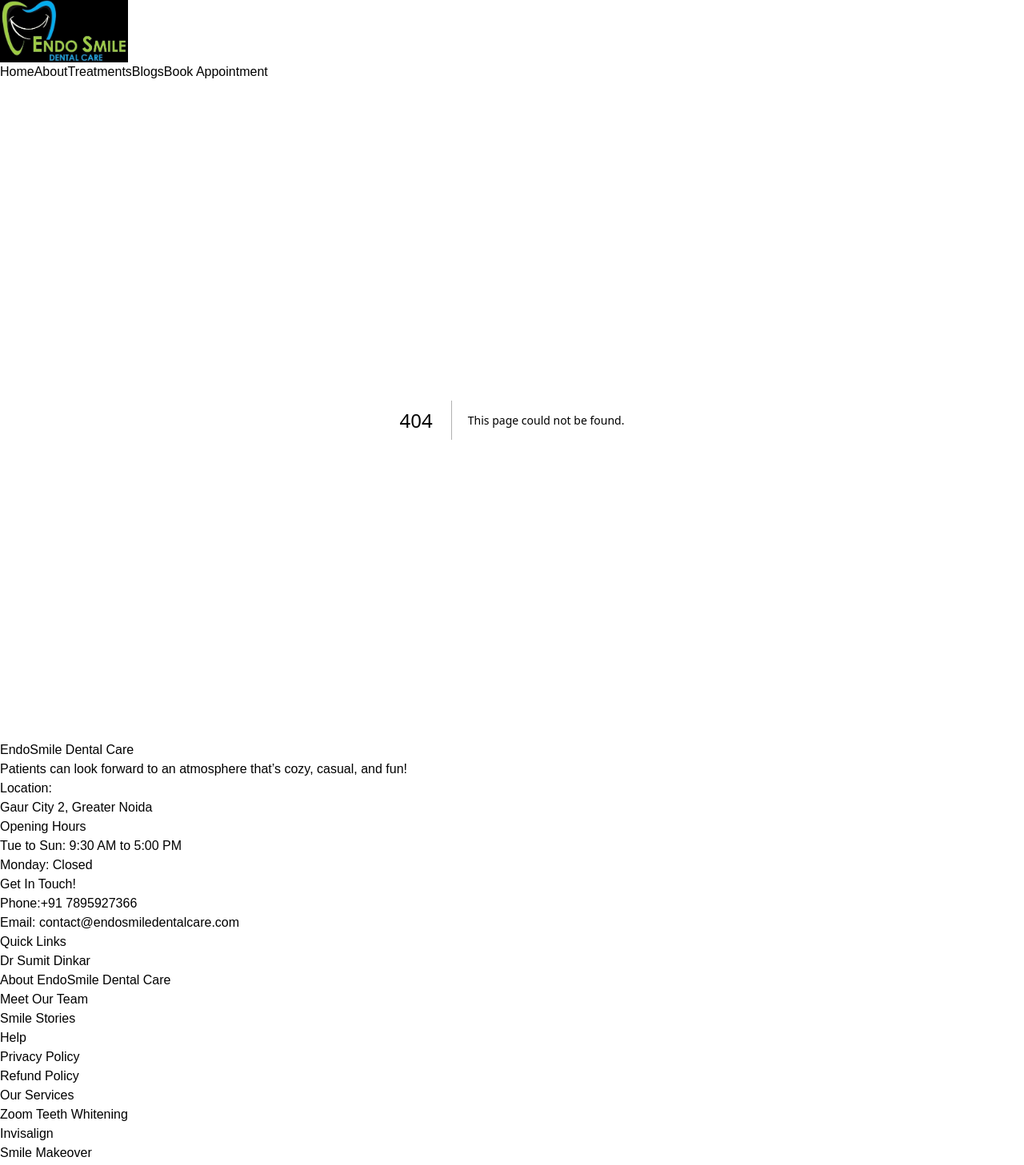
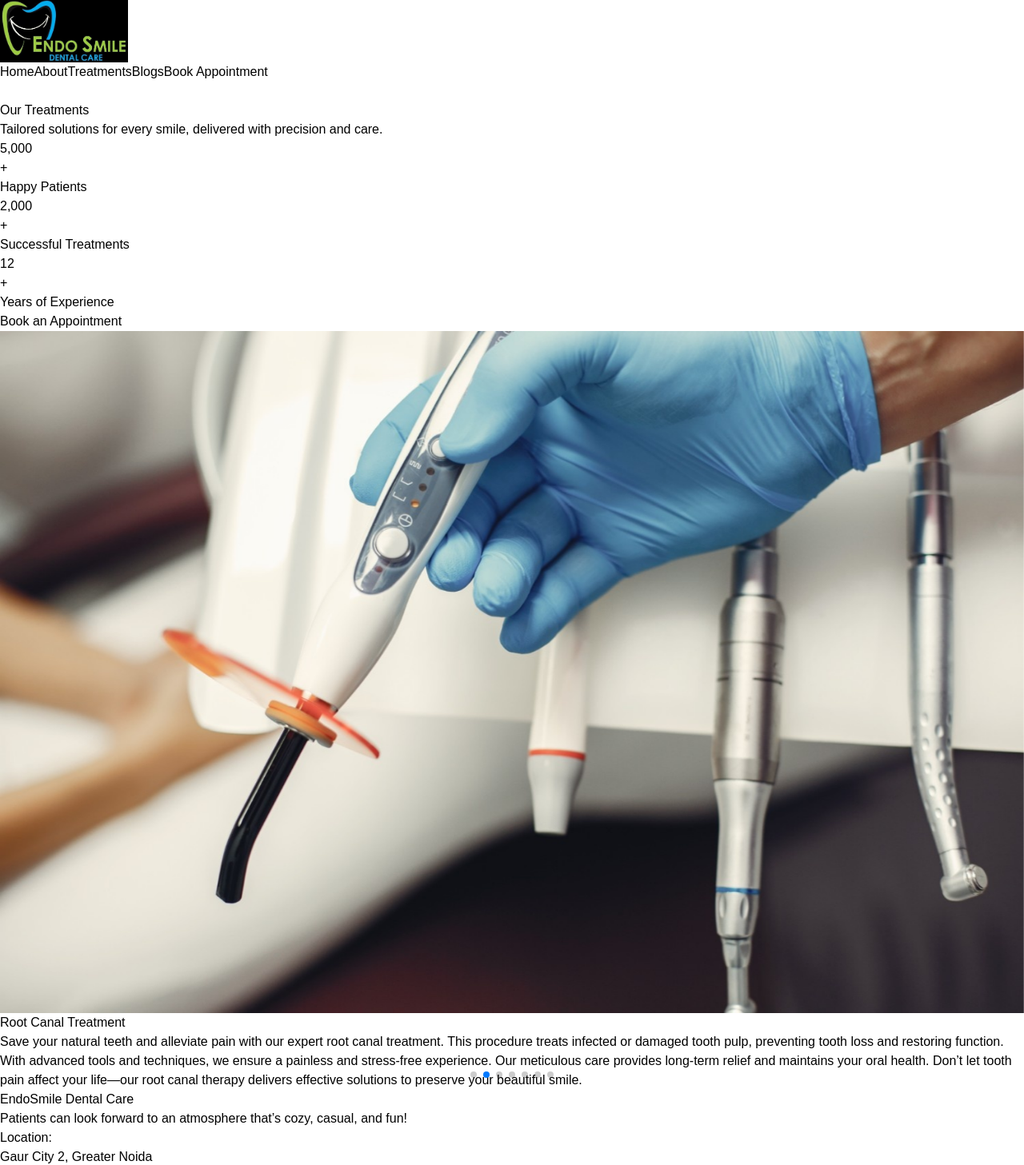
Before and after one commit to MJ150296/endosmile, a Next.js app: page /treatments in a window 1280 px wide. Before the commit this address had no page. Shown: the top 1457 px of the page at 80% size. Built offline with nearby package versions, Linux system fonts and the light colour scheme.

Commit message:
treatments page done

```diff
--- a/src/app/about/page.tsx
+++ b/src/app/about/page.tsx
@@ -127,13 +127,11 @@
                   alt="Phone Icon"
                   width={50}
                   height={30}
+                  className="animate__animated animate__tada animate__infinite animate__slow"
                 />
                 <div className="flex flex-col font-medium">
                   <p className="text-blue-600">FOR MORE INFORMATION</p>
-                  <p className="text-green-600 font-semibold">
-                    {" "}
-                    +91 7895927366
-                  </p>
+                  <p className="text-green-600 font-semibold">+91 7895927366</p>
                 </div>
               </div>
             </div>
--- a/src/app/components/navbar.tsx
+++ b/src/app/components/navbar.tsx
@@ -1,8 +1,13 @@
+"use client";
+
 // components/Navbar.tsx
 import Link from "next/link";
 import Image from "next/image";
+import { usePathname } from "next/navigation";
 
 const Navbar = () => {
+  const pathname = usePathname(); // Replace useRouter with usePathname
+
   return (
     <nav className="fixed z-50 w-full p-4 bg-black tracking-wide font-medium">
       <div className="max-w-7xl mx-auto flex justify-between items-center">
@@ -23,25 +28,35 @@
         <div className="hidden md:flex items-center space-x-6 text-white">
           <Link
             href="/"
-            className="px-2 py-1 hover:text-cyan-400 focus:border-b-2 focus:border-cyan-500"
+            className={`px-2 py-1 transition-colors ${
+              pathname === "/" ? "text-cyan-400" : "hover:text-cyan-400"
+            }`}
           >
             Home
           </Link>
           <Link
             href="/about"
-            className="px-2 py-1 hover:text-cyan-400 focus:border-b-2 focus:border-cyan-500"
+            className={`px-2 py-1 transition-colors ${
+              pathname === "/about" ? "text-cyan-400" : "hover:text-cyan-400"
+            }`}
           >
             About
           </Link>
           <Link
             href="/treatments"
-            className="px-2 py-1 hover:text-cyan-400 focus:border-b-2 focus:border-cyan-500"
+            className={`px-2 py-1 transition-colors ${
+              pathname === "/treatments"
+                ? "text-cyan-400"
+                : "hover:text-cyan-400"
+            }`}
           >
             Treatments
           </Link>
           <Link
             href="/blogs"
-            className="px-2 py-1 hover:text-cyan-400 focus:border-b-2 focus:border-cyan-500"
+            className={`px-2 py-1 transition-colors ${
+              pathname === "/blogs" ? "text-cyan-400" : "hover:text-cyan-400"
+            }`}
           >
             Blogs
           </Link>
--- /dev/null
+++ b/src/app/treatments/page.tsx
@@ -0,0 +1,184 @@
+"use client";
+
+import React from "react";
+import SEO from "../components/SEO";
+import { Swiper, SwiperSlide } from "swiper/react";
+import "swiper/css";
+import "swiper/css/pagination";
+import { Autoplay, Pagination } from "swiper/modules";
+import { CountUp } from "countup.js";
+import { nanoid } from "nanoid";
+
+const Treatments = () => {
+  const treatmentDetails = [
+    {
+      id: nanoid(),
+      title: "Cosmetic Dentistry",
+      description:
+        "Transform your smile with our state-of-the-art cosmetic dentistry services. We offer a range of treatments, including teeth whitening, veneers, and smile makeovers, designed to improve the aesthetics of your teeth and boost your confidence. Our experienced team uses cutting-edge techniques to deliver natural-looking results tailored to your preferences. Whether you want to correct discoloration, close gaps, or reshape teeth, our customized solutions ensure a radiant, flawless smile.",
+      altText: "Cosmetic Dentistry",
+      image: "/Images/services/cosmeticDentistry.jpg",
+    },
+    {
+      id: nanoid(),
+      title: "Root Canal Treatment",
+      description:
+        "Save your natural teeth and alleviate pain with our expert root canal treatment. This procedure treats infected or damaged tooth pulp, preventing tooth loss and restoring function. With advanced tools and techniques, we ensure a painless and stress-free experience. Our meticulous care provides long-term relief and maintains your oral health. Don’t let tooth pain affect your life—our root canal therapy delivers effective solutions to preserve your beautiful smile.",
+      altText: "Root Canal Treatment",
+      image: "/Images/services/rootCanal.jpg",
+    },
+    {
+      id: nanoid(),
+      title: "Orthodontics Procedure",
+      description:
+        "Achieve a perfectly aligned smile with our orthodontic procedures. Whether you opt for traditional braces or modern clear aligners like Invisalign, we provide tailored solutions to address misalignment, overcrowding, and bite issues. These treatments enhance not only your appearance but also your oral health. Trust our team for advanced, comfortable care that delivers a healthier, more confident smile.",
+      altText: "Orthodontics Procedure",
+      image: "/Images/services/orthodontics.jpg",
+    },
+    {
+      id: nanoid(),
+      title: "Braces & Aligners",
+      description:
+        "Perfect your smile with our comprehensive braces and aligner treatments. Choose traditional braces for complex alignment issues or Invisalign for a nearly invisible option. These solutions improve your smile's appearance and oral health. Our personalized plans fit your lifestyle, ensuring minimal disruption to your routine. Achieve a straighter smile with expert care tailored to your needs.",
+      altText: "Braces & Aligners",
+      image: "/Images/services/braces.jpg",
+    },
+    {
+      id: nanoid(),
+      title: "Dental Implants & Fillings",
+      description:
+        "Restore your teeth's functionality and aesthetics with our dental implants and fillings. Implants provide a permanent solution for missing teeth, ensuring durability and a natural look, while our high-quality fillings repair cavities effectively. Using biocompatible materials and advanced techniques, we ensure your comfort and long-lasting results. Trust us to rebuild your smile seamlessly.",
+      altText: "Dental Implants & Fillings",
+      image: "/Images/services/ImplantsAndFillings.jpg",
+    },
+    {
+      id: nanoid(),
+      title: "Pediatric Dentistry",
+      description:
+        "Give your little ones the best start to oral health with our specialized pediatric dentistry services. From preventive care to treating cavities, we provide gentle, compassionate dental care tailored to children. Our child-friendly environment ensures your kids feel at ease while learning good oral hygiene habits. Start your child's journey to a lifetime of healthy smiles with us.",
+      altText: "Pediatric Dentistry",
+      image: "/Images/services/pediaticDentistry.jpg",
+    },
+    {
+      id: nanoid(),
+      title: "Dentures",
+      description:
+        "Regain your smile and confidence with our high-quality dentures. Designed for comfort and a natural appearance, our dentures replace missing teeth, restoring functionality and aesthetics. Whether you need partial or full dentures, we offer custom solutions that fit perfectly and improve your quality of life. Let us help you smile with ease and comfort again.",
+      altText: "Dentures",
+      image: "/Images/services/dentures.jpg",
+    },
+  ];
+
+  React.useEffect(() => {
+    // Hardcoded values for CountUp.js
+    const stats = [
+      { id: "patients", value: 5000 },
+      { id: "treatments", value: 2000 },
+      { id: "years", value: 12 },
+    ];
+
+    const options = { duration: 2 };
+    stats.forEach((stat) => {
+      const countUp = new CountUp(stat.id, stat.value, options);
+      if (!countUp.error) {
+        countUp.start();
+      }
+    });
+  }, []);
+
+  return (
+    <>
+      <SEO
+        title="Treatments | EndoSmile Dental Care | Greater Noida West"
+        description="Learn more about EndoSmile Dental Care, your trusted dental clinic for healthy smiles."
+        keywords="dental care, dental clinic, oral health, smile"
+        image="/images/about-us-image.jpg"
+        url="https://www.endosmiledental.com/treatments"
+        author="EndoSmile Team"
+      />
+      <div className="pt-28 bg-gray-50">
+        {/* Header Section */}
+        <div className="text-center py-32 -mt-1 bg-fixed bg-[url('/Images/Clinic/DentalClinic1.jpg')] bg-cover bg-center shadow-lg">
+          <h1 className="text-5xl font-sans font-bold text-blue-600 animate__animated animate__fadeInDown">
+            Our Treatments
+          </h1>
+          <div className="mt-4 p-2 w-full flex justify-center items-center bg-black bg-opacity-40">
+            <p className="text-lg text-white font-semibold animate__animated animate__fadeInUp">
+              Tailored solutions for every smile, delivered with precision and
+              care.
+            </p>
+          </div>
+        </div>
+
+        {/* Statistics Section */}
+        <div className="grid grid-cols-1 md:grid-cols-3 gap-8 mt-10 text-center">
+          <div className="bg-blue-100 p-6 rounded-lg shadow-lg animate__animated animate__fadeInUp">
+            <div className="text-5xl font-bold text-blue-600 flex justify-center items-center gap-x-1">
+              <h3 id="patients"></h3>
+              <p>+</p>
+            </div>
+            <p className="text-gray-600 mt-2">Happy Patients</p>
+          </div>
+          <div className="bg-green-100 p-6 rounded-lg shadow-lg animate__animated animate__fadeInUp">
+            <div className="text-5xl font-bold text-green-600 flex justify-center items-center gap-x-1">
+              <h3 id="treatments"></h3>
+              <p>+</p>
+            </div>
+            <p className="text-gray-600 mt-2">Successful Treatments</p>
+          </div>
+          <div className="bg-purple-100 p-6 rounded-lg shadow-lg animate__animated animate__fadeInUp">
+            <div className="text-5xl font-bold text-purple-600 flex justify-center items-center gap-x-1">
+              <h3 id="years"></h3>
+              <p>+</p>
+            </div>
+            <p className="text-gray-600 mt-2">Years of Experience</p>
+          </div>
+        </div>
+
+        {/* Call to Action */}
+        <div className="mt-12 text-center p-5">
+          <a
+            href="/contact"
+            className="bg-blue-600 text-white py-3 px-6 rounded-lg shadow-md hover:bg-green-600 transition duration-300"
+          >
+            Book an Appointment
+          </a>
+        </div>
+
+        {/* Swiper for Treatments */}
+        <Swiper
+          slidesPerView={1}
+          spaceBetween={30}
+          pagination={{ clickable: true }}
+          autoplay={{
+            delay: 3000, // Autoplay delay in milliseconds (3 seconds)
+            disableOnInteraction: false, // Continue autoplay after user interaction
+          }}
+          speed={700}
+          modules={[Pagination, Autoplay]}
+          className="mySwiper"
+        >
+          {treatmentDetails.map((treatment) => (
+            <SwiperSlide key={treatment.id}>
+              <div className="p-20 flex flex-col md:flex-row items-center bg-white shadow-lg rounded-lg">
+                <img
+                  src={treatment.image}
+                  alt={treatment.title}
+                  className="w-full md:w-1/3 rounded-lg animate__animated animate__zoomIn"
+                />
+                <div className="md:ml-6 mt-4 md:mt-0 text-center md:text-left">
+                  <h2 className="text-2xl font-semibold text-blue-500">
+                    {treatment.title}
+                  </h2>
+                  <p className="text-gray-600 mt-2">{treatment.description}</p>
+                </div>
+              </div>
+            </SwiperSlide>
+          ))}
+        </Swiper>
+      </div>
+    </>
+  );
+};
+
+export default Treatments;
```
